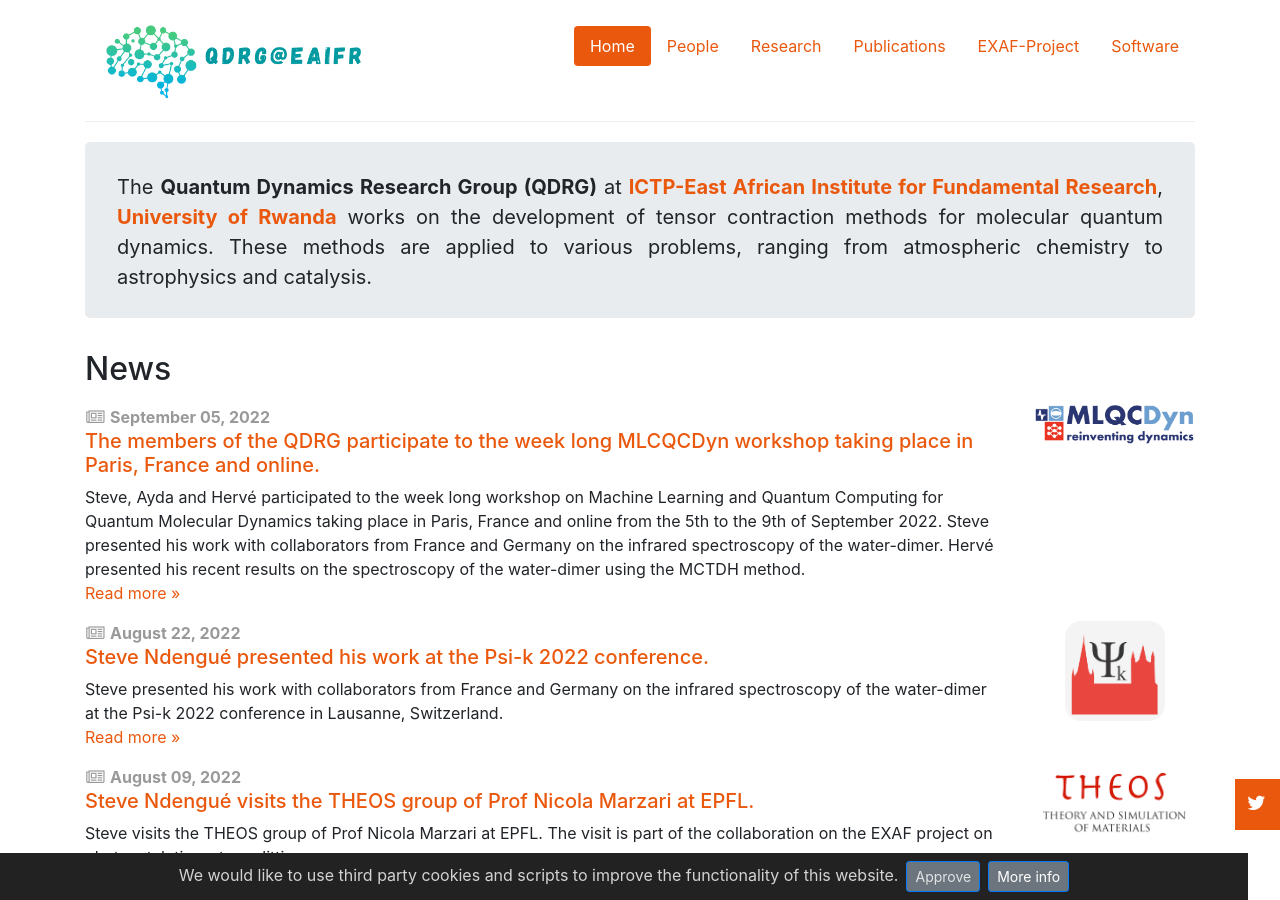
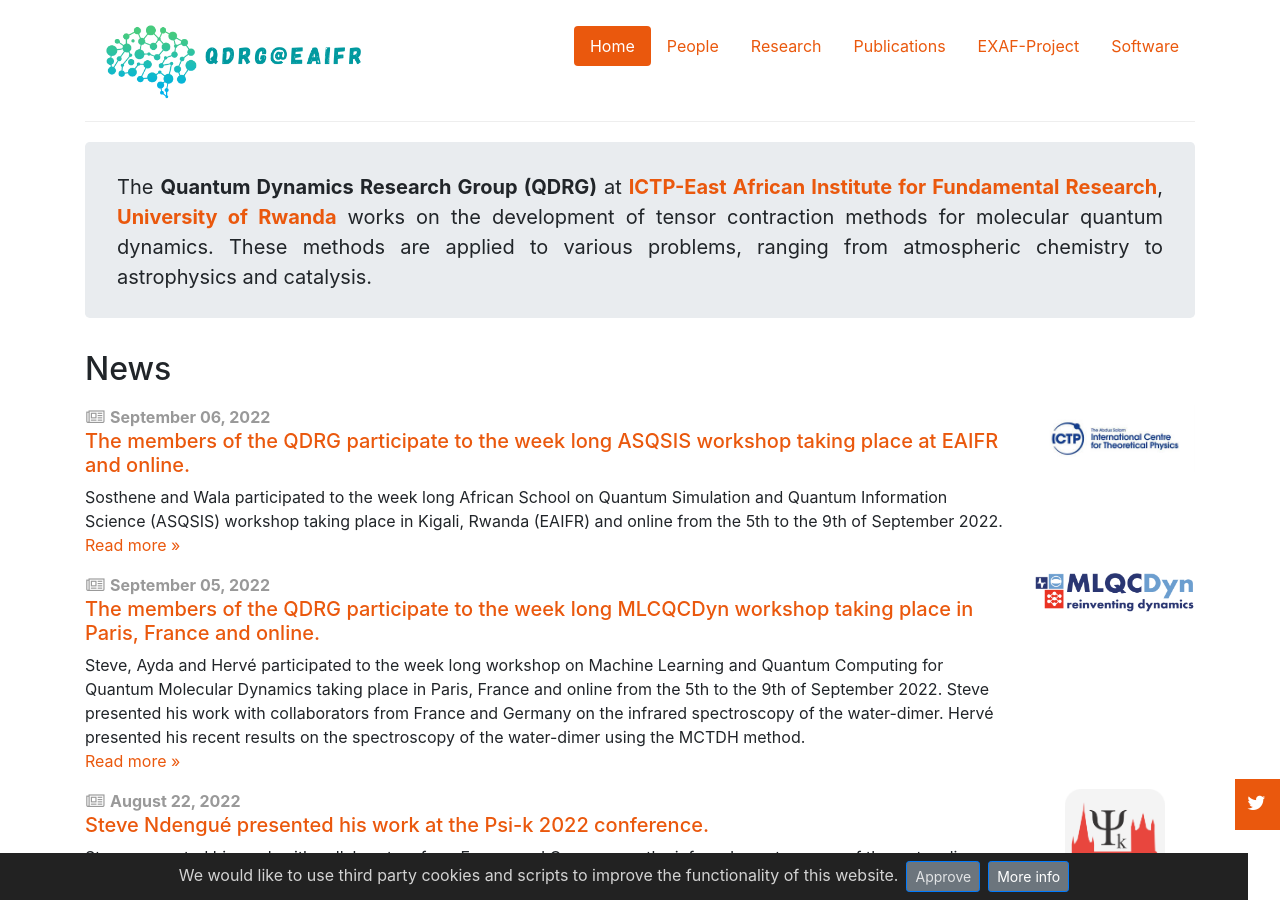
Before and after one commit to MolQuantDynLab-Haverford/MolQuantDynLab-Haverford.github.io, a Jekyll site: the page built from index.html, in a window 1280 px wide and 900 px high. Built offline with Jekyll 4.4.1, drawn with Linux system fonts in a browser that asks for light colours.

Commit message:
11th Addtion and Modification of files

```diff
--- /dev/null
+++ b/_posts/2022-09-06-News.md
@@ -0,0 +1,11 @@
+---
+layout: post
+type: news
+icon: newspaper-o
+image: "/img/news/ictp.png"
+image_style: "max-height: 100px;"
+image_link: "/blog/2022/09/06/News.html"
+title: "The members of the QDRG participate to the week long ASQSIS workshop taking place at EAIFR and online."
+---
+
+Sosthene and Wala participated to the week long African School on Quantum Simulation and Quantum Information Science (ASQSIS) workshop taking place in Kigali, Rwanda (EAIFR) and online from the 5th to the 9th of September 2022.
--- a/people/sosthene_irambona.html
+++ b/people/sosthene_irambona.html
@@ -31,21 +31,28 @@ notitle: true
                     <hr>
                     <p>
                         <i class="fa fa-envelope-o"></i>&nbsp; isoras10@gmail.com <br>
-<!--                        <i class="fa fa-twitter"></i>&nbsp; @MV_Research <br>          -->
+                        <i class="fa fa-twitter"></i>&nbsp; @isoras10 <br>
                     </p>
                 </div>
             </div>
             <div class="col">
                 <p class="font-weight-bold m-0 p-0">Biography</p>
                 <p>
-His work falls in the area of condensed matter physics and quantum simulations where he is specifically interested in understanding the photocatalytic splitting of water on the surface of a solid substrate (heterogeneous catalyst) using classical and quantum molecular dynamics simulations.
-<!--                    Dr Marta Vallejo is a tenure track research fellow in biomedical signal and image processing. She was head of AI and machine learning at <a href="https://www.clearskymd.com">ClearSky Medical Diagnostics Ltd</a>. She holds a PhD in computational intelligence and predictive modelling and has since worked on several research projects in the areas of deep learning, evolutionary algorithms and predictive modelling. Notably, she was the lead researcher for "A Multiobjective Evolutionary Approach to Understanding Parkinson's Disease", a project that saw the development of new predictive models for Parkinson’s disease management and currently she works in Proteus project. The Proteus project is focused on the treatment of critically ill respiratory patients using advanced microendoscopic imaging and sensing technologies. Dr Vallejo has also worked as a project manager on a number of EU research projects.
-                </p>
+Sosthène’s research work lies in theoretical condensed matter physics where he uses ab initio electronic structure (mainly, density functional theory), machine learning and molecular dynamics methods to evolution of molecules on solid interfaces. His PhD research focuses on using accurate and efficient classical and quantum molecular dynamics simulations to understand the light-driven dissociation of water on the surface of solid catalysts(photocatalytic water splitting).
+In addition to his doctoral research work, he serves as a teaching assistant(TA) for the masters courses, quantum mechanics(QM) I and Electrons and Phonons in Solids(EPS). Prior to joining the group, he served as an assistant lecturer in physics at Rwanda Polytechnic-Integrated Regional College(IPRC) of Musanze.
+
+<!--His work falls in the area of condensed matter physics and quantum simulations where he is specifically interested in understanding the photocatalytic splitting of water on the surface of a solid substrate (heterogeneous catalyst) using classical and quantum molecular dynamics simulations.
+                 </p>
 
                 <p class="font-weight-bold m-0 p-0">Research Interests</p>
                 <p>
                     My research interests are at the intersection of machine learning and healthcare (neurodegenerative diseases). My work focuses on the creation of advanced classification algorithms for diagnosis, prognosis and understanding of Parkinson's Disease using different machine learning methods like deep learning and evolutionary algorithms.  -->
                 </p>
+
+                <p class="font-weight-bold m-0 p-0">Thesis</p>
+                <p>
+Simulation of Water Dissociation on Surface for Photocatalytic Splitting using Classical and Quantum Molecular Dynamics.
+                </p>
             </div>
         </div>
     </div>
```
